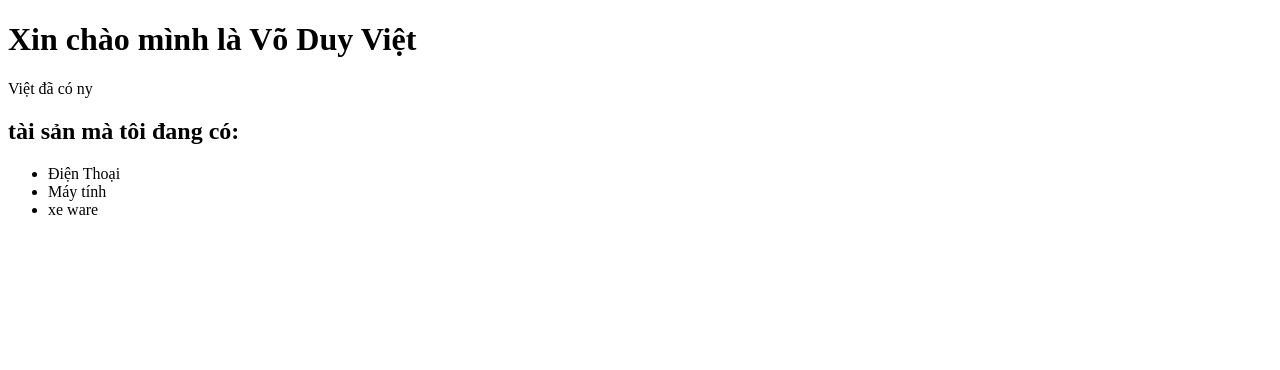
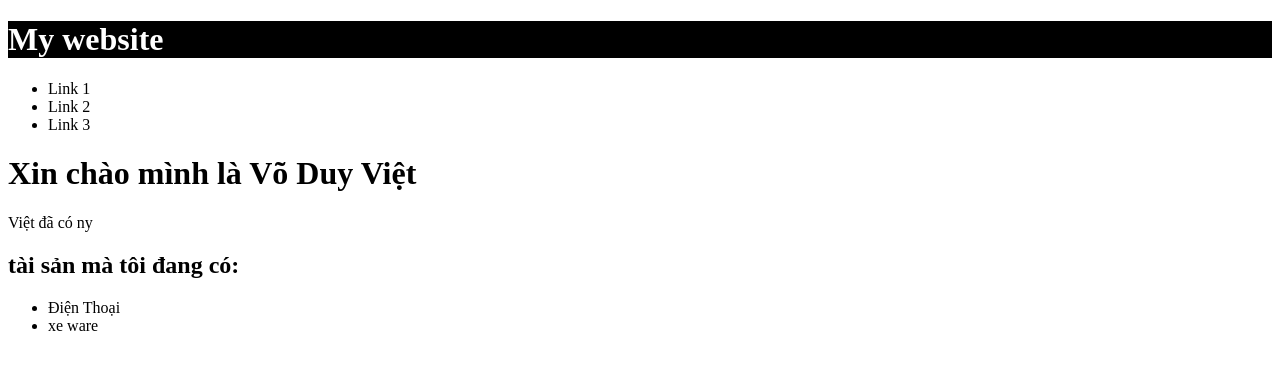
Before and after one commit to DuyViet-Vo/python_django, a Django app: page /polls/ in a window 1280 px wide. Shown: the top 370 px of the page. Run offline with Django 3.2, Linux system fonts and the light colour scheme.

Commit message:
template part2

```diff
--- /dev/null
+++ b/pythonProjectDemo/mysite/polls/templates/polls/base.html
@@ -0,0 +1,34 @@
+<!doctype html>
+<html lang="en">
+<head>
+    <meta charset="UTF-8">
+    <meta name="viewport"
+          content="width=device-width, user-scalable=no, initial-scale=1.0, maximum-scale=1.0, minimum-scale=1.0">
+    <meta http-equiv="X-UA-Compatible" content="ie=edge">
+    <title>Document</title>
+    <style>
+        .header{
+        panding: 30px;
+        background-color: #000000;
+        color: #FFFFFF;
+        }
+    </style>
+</head>
+<body>
+    <div class="header">
+        <h1>My website</h1>
+    </div>
+    <div>
+        <ul>
+            <li>Link 1</li>
+            <li>Link 2</li>
+            <li>Link 3</li>
+        </ul>
+    </div>
+    <div class="noidung">
+        {% block content %}
+
+        {% endblock %}
+    </div>
+</body>
+</html>
--- a/pythonProjectDemo/mysite/polls/templates/polls/index.html
+++ b/pythonProjectDemo/mysite/polls/templates/polls/index.html
@@ -1,21 +1,15 @@
-<!doctype html>
-<html lang="en">
-<head>
-    <meta charset="UTF-8">
-    <meta name="viewport"
-          content="width=device-width, user-scalable=no, initial-scale=1.0, maximum-scale=1.0, minimum-scale=1.0">
-    <meta http-equiv="X-UA-Compatible" content="ie=edge">
-    <title>Document</title>
-</head>
-<body>
+{% extends 'polls/base.html'  %}
+
+{% block content %}
     <h1>Xin chào mình là {{name}}</h1>
     <p>Việt đã có ny</p>
     <h2>tài sản mà tôi đang có:</h2>
 
     <ul>
         {% for i in possession %}
-        <li>{{i}}</li>
+            {% if i != 'Máy tính'%}
+                <li>{{i}}</li>
+            {% endif %}
         {% endfor %}
     </ul>
-</body>
-</html>
+{% endblock %}
```
